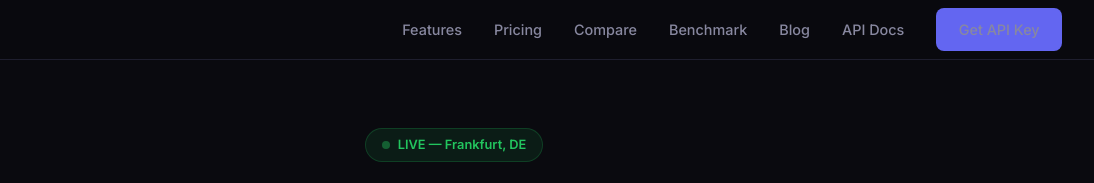
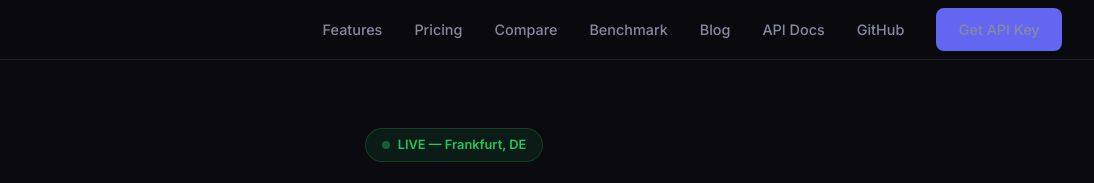
Before and after one commit to dl-eigenart/agentshield-platform, a plain HTML site: page services/landing-page/index.html in a window 1280 px wide. Shown: the top 183 px of the page, 186-1280 px from the left. Drawn offline with Linux system fonts and the light colour scheme.

Commit message:
landing: add GitHub/PyPI links, update pip install to agentshield-sdk
- nav: GitHub link next to API Docs
- footer: GitHub + PyPI links added
- SDK snippet: pip install agentshield -> pip install agentshield-sdk

```diff
--- a/services/landing-page/index.html
+++ b/services/landing-page/index.html
@@ -260,6 +260,7 @@ footer{border-top:1px solid var(--border);padding:2rem;text-align:center;color:v
     <a href="/benchmark">Benchmark</a>
     <a href="/blog">Blog</a>
     <a href="https://api.agentshield.pro/docs" target="_blank">API Docs</a>
+    <a href="https://github.com/dl-eigenart/agentshield-platform" target="_blank" rel="noopener">GitHub</a>
     <a href="/signup" class="btn btn-primary">Get API Key</a>
   </div>
 </nav>
@@ -420,7 +421,7 @@ if result["is_threat"]:
     </div>
     <div class="snip-body" data-snip-body="sdk">
       <button class="snip-copy" onclick="copySnip('sdk')">Copy</button>
-<pre id="snip-sdk">pip install agentshield
+<pre id="snip-sdk">pip install agentshield-sdk
 
 from agentshield import AgentShield
 
@@ -528,7 +529,7 @@ defer resp.Body.Close()</pre>
 <!-- Footer -->
 <footer>
   <p>&copy; 2026 AgentShield by Eigenart Filmproduktion &mdash; Frankfurt, Germany</p>
-  <p style="margin-top:.5rem"><a href="/blog">Blog</a> &middot; <a href="/benchmark">Benchmark</a> &middot; <a href="/compare">Compare</a> &middot; <a href="/status">Status</a> &middot; <a href="/account">Account</a> &middot; <a href="https://api.agentshield.pro/docs">API Docs</a> &middot; <a href="mailto:info@leonforte.de">Contact</a></p>
+  <p style="margin-top:.5rem"><a href="/blog">Blog</a> &middot; <a href="/benchmark">Benchmark</a> &middot; <a href="/compare">Compare</a> &middot; <a href="/status">Status</a> &middot; <a href="/account">Account</a> &middot; <a href="https://api.agentshield.pro/docs">API Docs</a> &middot; <a href="https://github.com/dl-eigenart/agentshield-platform">GitHub</a> &middot; <a href="https://pypi.org/project/agentshield-sdk/">PyPI</a> &middot; <a href="mailto:info@leonforte.de">Contact</a></p>
   <p style="margin-top:.5rem"><a href="/terms">Terms</a> &middot; <a href="/privacy">Privacy</a> &middot; <a href="/refund">Refund Policy</a></p>
 </footer>
 
```
